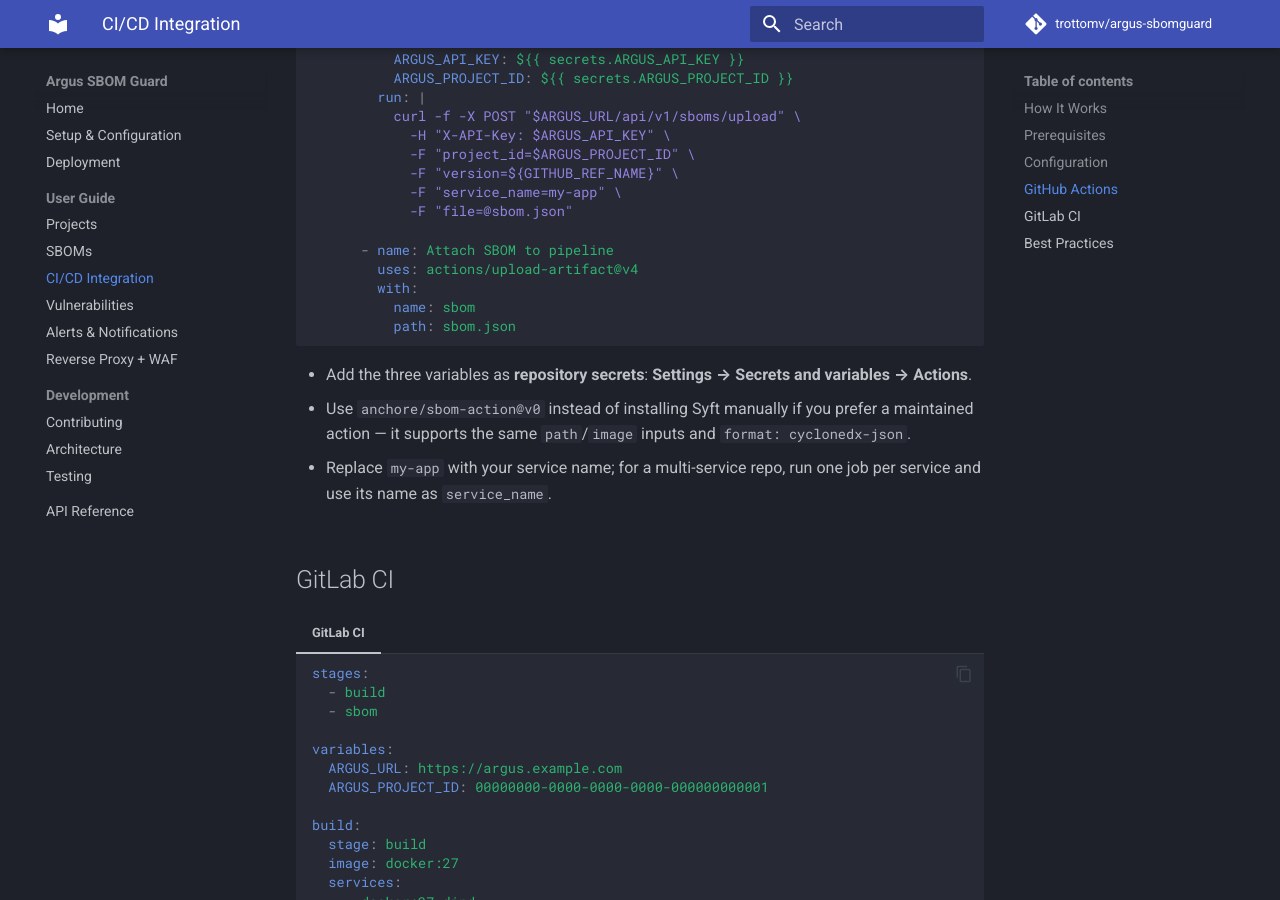
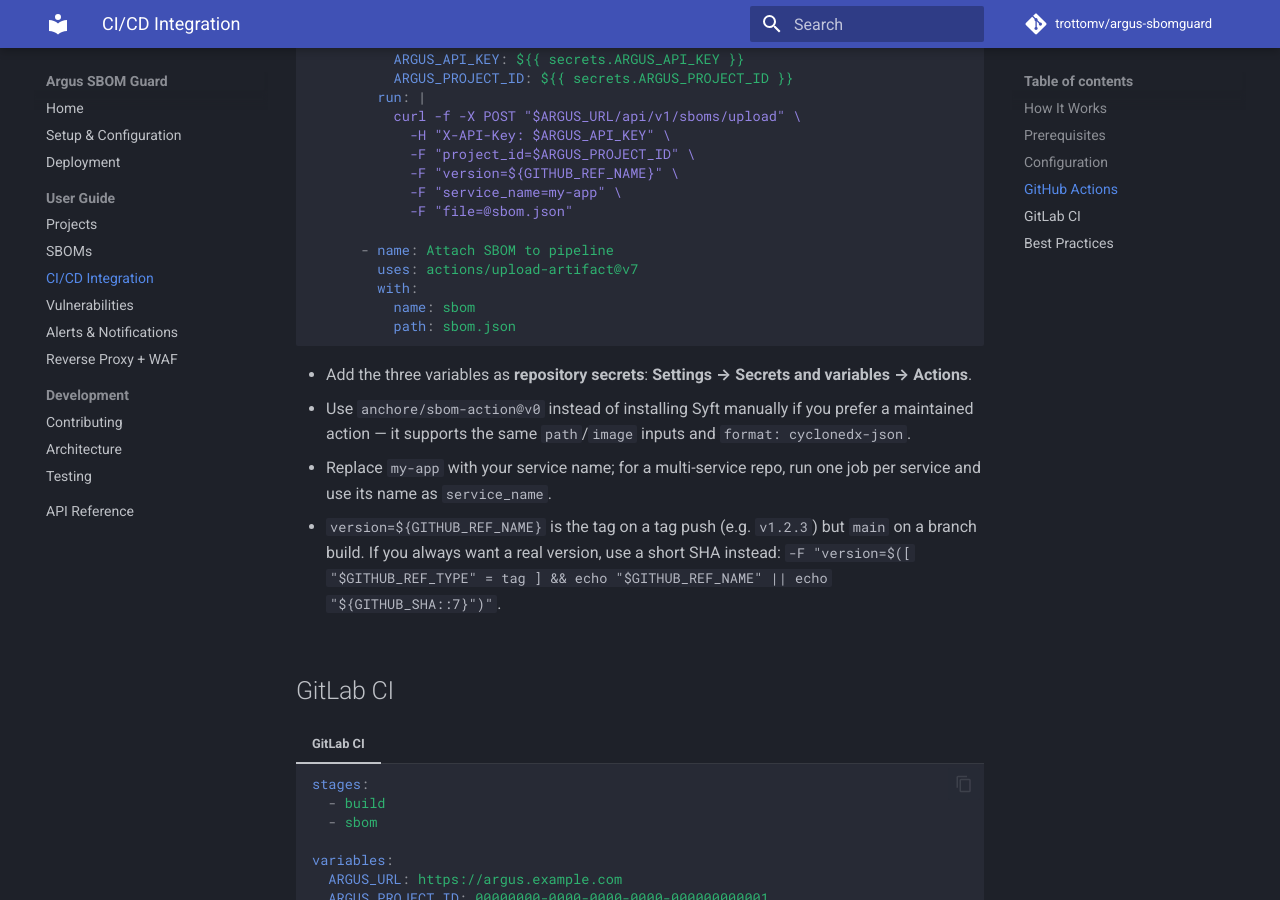
Before and after one commit to trottomv/argus-sbomguard, an MkDocs documentation site: the page built from docs/guide/ci.md, in a window 1280 px wide and 900 px high, scrolled down 2234 px. Built offline with MkDocs 1.6.1 and Material for MkDocs 9.7.7, drawn with Linux system fonts in a browser that asks for light colours; comment, search, counter and statistics services are not loaded; the version menu is left out.

Commit message:
docs: address CI guide review notes
- bump actions/upload-artifact to v7
- document version fallback for non-tag (main) builds

```diff
--- a/docs/guide/ci.md
+++ b/docs/guide/ci.md
@@ -102,7 +102,7 @@
                 -F "file=@sbom.json"
 
           - name: Attach SBOM to pipeline
-            uses: actions/upload-artifact@v4
+            uses: actions/upload-artifact@v7
             with:
               name: sbom
               path: sbom.json
@@ -115,6 +115,10 @@
       and `format: cyclonedx-json`.
     - Replace `my-app` with your service name; for a multi-service repo, run
       one job per service and use its name as `service_name`.
+    - `version=${GITHUB_REF_NAME}` is the tag on a tag push (e.g. `v1.2.3`) but
+      `main` on a branch build. If you always want a real version, use a short
+      SHA instead:
+      `-F "version=$([ "$GITHUB_REF_TYPE" = tag ] && echo "$GITHUB_REF_NAME" || echo "${GITHUB_SHA::7}")"`.
 
 ## GitLab CI
 
```
Also changed, not shown: README.md (+4 -4 lines).
